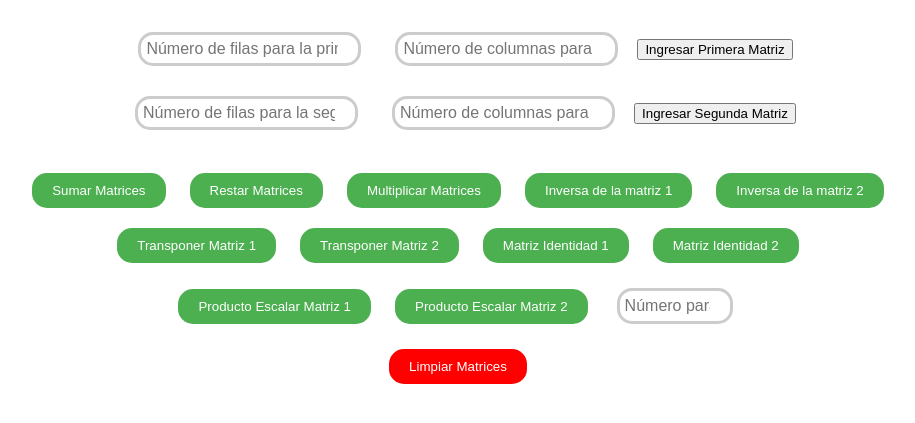
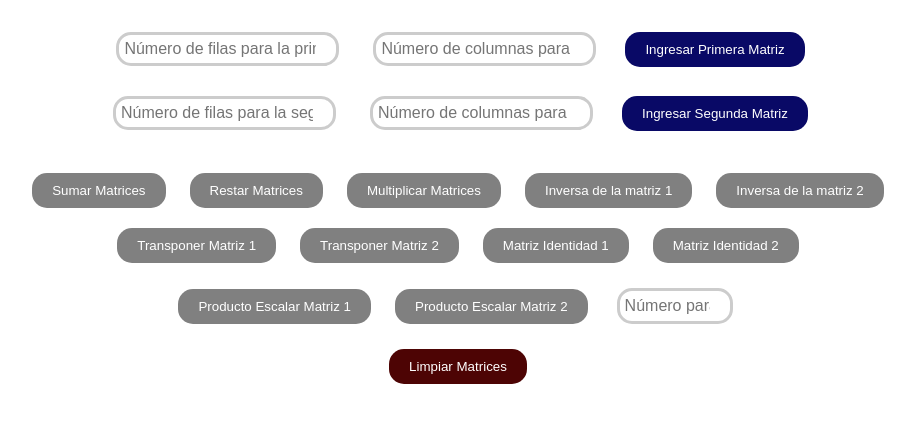
Before and after one commit to Kpn927/Matrix_Website, a plain HTML site: page matrices/index.html in a window 1280 px wide. Shown: the part 47-470 px from the top of the page, without its empty margins (182-1097 px from the left). Drawn offline with Linux system fonts and the light colour scheme.

Commit message:
Chore: Cambio de colores y arreglo de botones

```diff
--- a/matrices/index.html
+++ b/matrices/index.html
@@ -9,11 +9,11 @@
 
         <input type="number" id="filas1" placeholder="Número de filas para la primera matriz">
         <input type="number" id="columnas1" placeholder="Número de columnas para la primera matriz">
-        <button onclick="manejadorMatrices.ingresarMatriz(1)">Ingresar Primera Matriz</button>
+        <button class="button_matriz1" onclick="manejadorMatrices.ingresarMatriz(1)">Ingresar Primera Matriz</button>
         <br>
         <input type="number" id="filas2" placeholder="Número de filas para la segunda matriz">
         <input type="number" id="columnas2" placeholder="Número de columnas para la segunda matriz">
-        <button onclick="manejadorMatrices.ingresarMatriz(2)">Ingresar Segunda Matriz</button>
+        <button class="button_matriz1" onclick="manejadorMatrices.ingresarMatriz(2)">Ingresar Segunda Matriz</button>
 
     </div>
     <div class="container">
--- a/matrices/script.js
+++ b/matrices/script.js
@@ -10,6 +10,10 @@ class MatrizHandler{
         const filas = parseFloat(document.getElementById(`filas${matrizNum}`).value, 10);
         const columnas = parseFloat(document.getElementById(`columnas${matrizNum}`).value, 10);
         let matriz = [];
+
+        if (!filas || !columnas) {
+            alert("Ingresa los números para las dimensiones");
+        }
 
         for (let i = 0; i < filas; i++) {
             let fila = prompt(`Introduce los elementos de la fila ${i + 1} para la matriz ${matrizNum}, separados por comas:`);
--- a/matrices/styles.css
+++ b/matrices/styles.css
@@ -20,7 +20,15 @@ input {
     font-size: 16px;
 }
 .button_matriz {
-    background-color: #4CAF50;
+    background-color: grey;
+    color: white;
+    border: none;
+    border-radius: 15px;
+    padding: 10px 20px;
+    margin: 10px;
+}
+.button_matriz1 {
+    background-color: rgb(9, 9, 102);
     color: white;
     border: none;
     border-radius: 15px;
@@ -37,7 +45,7 @@ input {
     margin: 20px auto;
 }
 .buttonlimpiar{
-    background-color: #ff0000;
+    background-color: #4d0404;
     color: white;
     border: none;
     border-radius: 15px;
```
